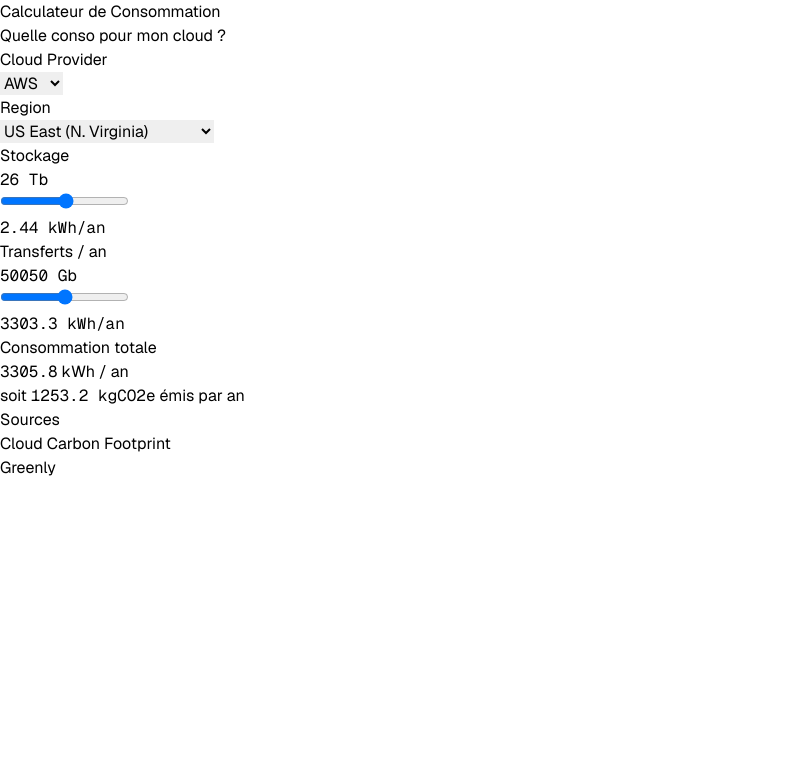
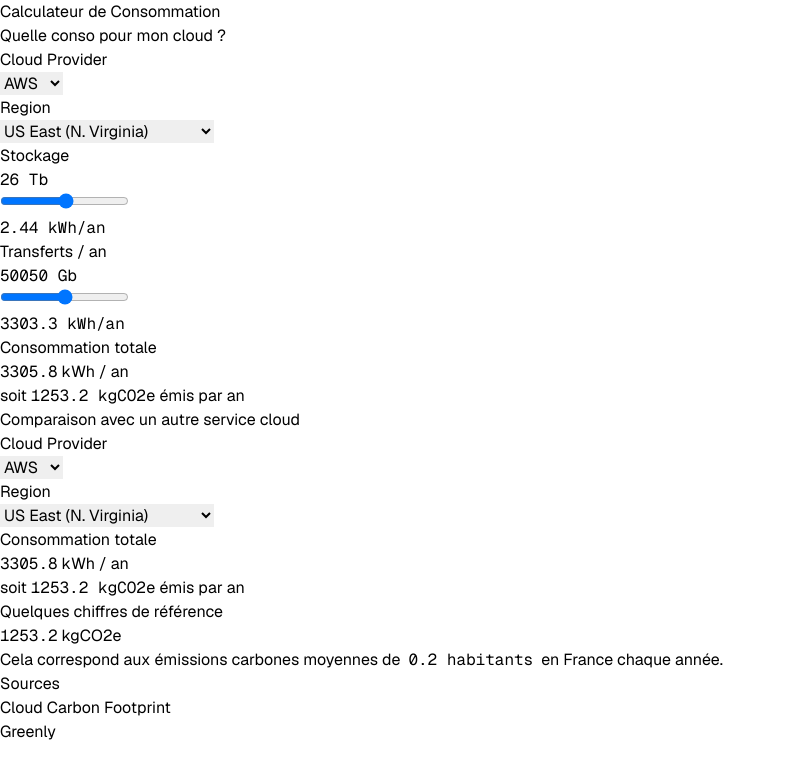
Before and after one commit to paulglx/conso-cloud, a React (Vite) app: page / in a window 1280 px wide. Shown: the top 778 px of the page, without its empty margins (0-786 px from the left). Built offline with nearby package versions, Linux system fonts and the light colour scheme.

Commit message:
added cloud providers comparison and reference numbers

```diff
--- a/src/App.tsx
+++ b/src/App.tsx
@@ -24,6 +24,9 @@ const SOURCES = [
 function App() {
   const [cloudProvider, setCloudProvider] = useState<CloudProvider>("AWS");
   const [region, setRegion] = useState<string>(REGIONS_BY_PROVIDER.AWS[0].id);
+
+  const [cloudProviderBis, setCloudProviderBis] = useState<CloudProvider>("AWS");
+  const [regionBis, setRegionBis] = useState<string>(REGIONS_BY_PROVIDER.AWS[0].id);
 
   const sources: SourceConfig[] = [
     {
@@ -69,6 +72,16 @@ function App() {
     1,
   );
 
+  const co2ImpactBis = roundToDecimals(
+    totalImpact * CO2_INTENSITY[cloudProviderBis][regionBis] * 1000,
+    1,
+  );
+
+  const individualReferenceImpact = roundToDecimals(
+    co2Impact / 9200,
+    1,
+  );
+
   const handleSourceChange = (title: string, value: number) => {
     setSourceValues((prev) => ({ ...prev, [title]: value }));
   };
@@ -76,6 +89,12 @@ function App() {
   const handleProviderChange = (newProvider: CloudProvider) => {
     setCloudProvider(newProvider);
     setRegion(REGIONS_BY_PROVIDER[newProvider][0].id);
+  };
+
+
+  const handleProviderChangeBis = (newProvider: CloudProvider) => {
+    setCloudProviderBis(newProvider);
+    setRegionBis(REGIONS_BY_PROVIDER[newProvider][0].id);
   };
 
   return (
@@ -117,6 +136,7 @@ function App() {
             ))}
           </select>
         </div>
+
         {sources.map((config) => (
           <Source
             key={config.title}
@@ -125,6 +145,7 @@ function App() {
             onValueChange={(value) => handleSourceChange(config.title, value)}
           />
         ))}
+
         <div className="w-full bg-green-50 border border-green-200 p-10 rounded-xl col-span-2">
           <h3 className="text-lg text-green-700 font-bold">
             Consommation totale
@@ -142,7 +163,83 @@ function App() {
             &nbsp;émis par an
           </span>
         </div>
+
+        <div className="w-full bg-zinc-50 border border-zinc-200 p-10 rounded-xl col-span-3">
+          <h3 className="text-lg text-zinc-700 font-bold">
+            Comparaison avec un autre service cloud
+          </h3>
+        </div>
+
+        <div className="w-full bg-zinc-50 border p-10 rounded-xl">
+          <h3 className="text-lg text-zinc-800 font-bold">Cloud Provider</h3>
+          <select
+            value={cloudProviderBis}
+            onChange={(e) =>
+              handleProviderChangeBis(e.target.value as CloudProvider)
+            }
+            className="mt-2 w-full p-2 rounded border border-zinc-200"
+          >
+            <option value="AWS">AWS</option>
+            <option value="GCP">GCP</option>
+            <option value="Azure">Azure</option>
+          </select>
+        </div>
+        <div className="w-full bg-zinc-50 border p-10 rounded-xl">
+          <h3 className="text-lg text-zinc-800 font-bold">Region</h3>
+          <select
+            value={regionBis}
+            onChange={(e) => setRegionBis(e.target.value)}
+            className="mt-2 w-full p-2 rounded border border-zinc-200"
+          >
+            {REGIONS_BY_PROVIDER[cloudProviderBis].map((region) => (
+              <option key={region.id} value={region.id}>
+                {region.name}
+              </option>
+            ))}
+          </select>
+        </div>
+
+        <div className="w-full bg-zinc-50 border border-zinc-200 p-10 rounded-xl col-span-1">
+          <h3 className="text-lg text-zinc-700 font-bold">
+            Consommation totale
+          </h3>
+          <span className="text-4xl font-black text-zinc-800 geist-mono">
+            {totalImpact}
+          </span>
+          <span className="text-zinc-700 font-semibold text-lg">
+            &nbsp;kWh / an
+          </span>
+          <br />
+          <span className="text-zinc-600">
+            soit&nbsp;
+            <span className="font-semibold geist-mono">{co2ImpactBis} kgCO2e</span>
+            &nbsp;émis par an
+          </span>
+        </div>
+
+        <div className="w-full bg-zinc-50 border border-zinc-200 p-10 rounded-xl col-span-3">
+          <h3 className="text-lg text-zinc-700 font-bold">
+            Quelques chiffres de référence
+          </h3>
+          <span className="text-zinc-600">
+            <span className="text-4xl font-black text-zinc-800 geist-mono">
+              {co2Impact}
+            </span>
+            <span className="text-zinc-700 font-semibold text-lg">
+              &nbsp;kgCO2e
+            </span>
+            <br />
+            Cela correspond aux émissions carbones moyennes de &nbsp;
+            <span className="font-semibold geist-mono">{individualReferenceImpact} habitants</span>
+            &nbsp; en France chaque année.
+          </span>
+        </div>
+
+
+
       </div>
+
+
 
       <div className="mt-6 px-12 py-10 bg-zinc-50 rounded-xl border">
         <h3 className="text-lg font-bold text-zinc-700 mb-2">Sources</h3>
```
